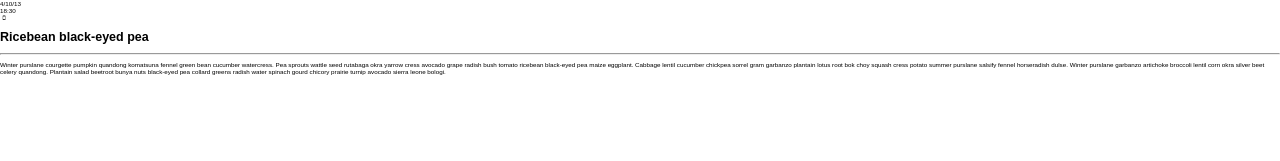
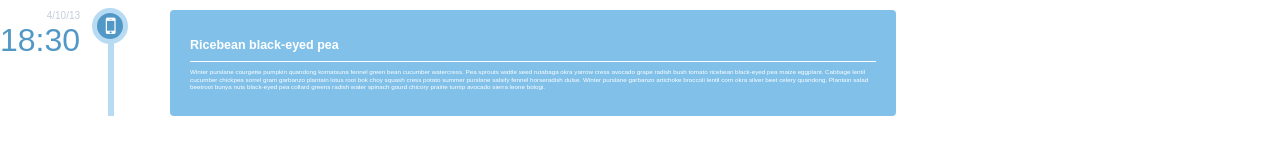
Before and after one commit to mannie-exe/web-layout-timeline, a website: page public/index.html in a window 1280 px wide. Drawn offline with Linux system fonts and the light colour scheme.

Commit message:
Mass style the design mock-up -- just need to add some details

```diff
--- a/scss/app.scss
+++ b/scss/app.scss
@@ -1 +1,78 @@
 @import 'lib/base';
+
+.timeline-entry {
+  position: relative;
+  padding-top: 1rem;
+
+  width: 70%;
+  overflow: auto;
+
+  .timestamp {
+    display: inline-block;
+    margin-right: 1rem;
+
+    .date {
+      float: right;
+
+      font-size: 1rem;
+      color: $subtextColor;
+    }
+
+    .time {
+      font-size: 3.2rem;
+
+      color: $secondaryColor;
+    }
+  }
+
+  .icon {
+    display: inline-block;
+    position: relative;
+    top: -1.8rem;
+
+    width: 3.6rem;
+    height: 3.6rem;
+
+    border: 5px solid $tertiaryColor;
+    border-radius: 50%;
+    background-color: $secondaryColor;
+
+    .fa {
+      position: relative;
+      top: 0.1rem;
+      right: 0.1rem;
+
+      font-size: 2.3rem;
+    }
+  }
+
+  .divider-line {
+    position: absolute;
+    top: 4.2rem;
+    left: 10.8rem;
+
+    width: 0;
+    height: 100%;
+
+    border: 3.5px solid $tertiaryColor;
+  }
+
+  .entry {
+    display: inline-block;
+    float: right;
+    padding: 2rem;
+
+    width: calc(100% - 17rem);
+
+    border-radius: 4px;
+    background-color: $primaryColor;
+
+    hr {
+      width: 100%;
+      height: 0;
+
+      border: none;
+      border-top: 1px solid white;
+    }
+  }
+}
```
Also changed, not shown: public/styles/app.css.
